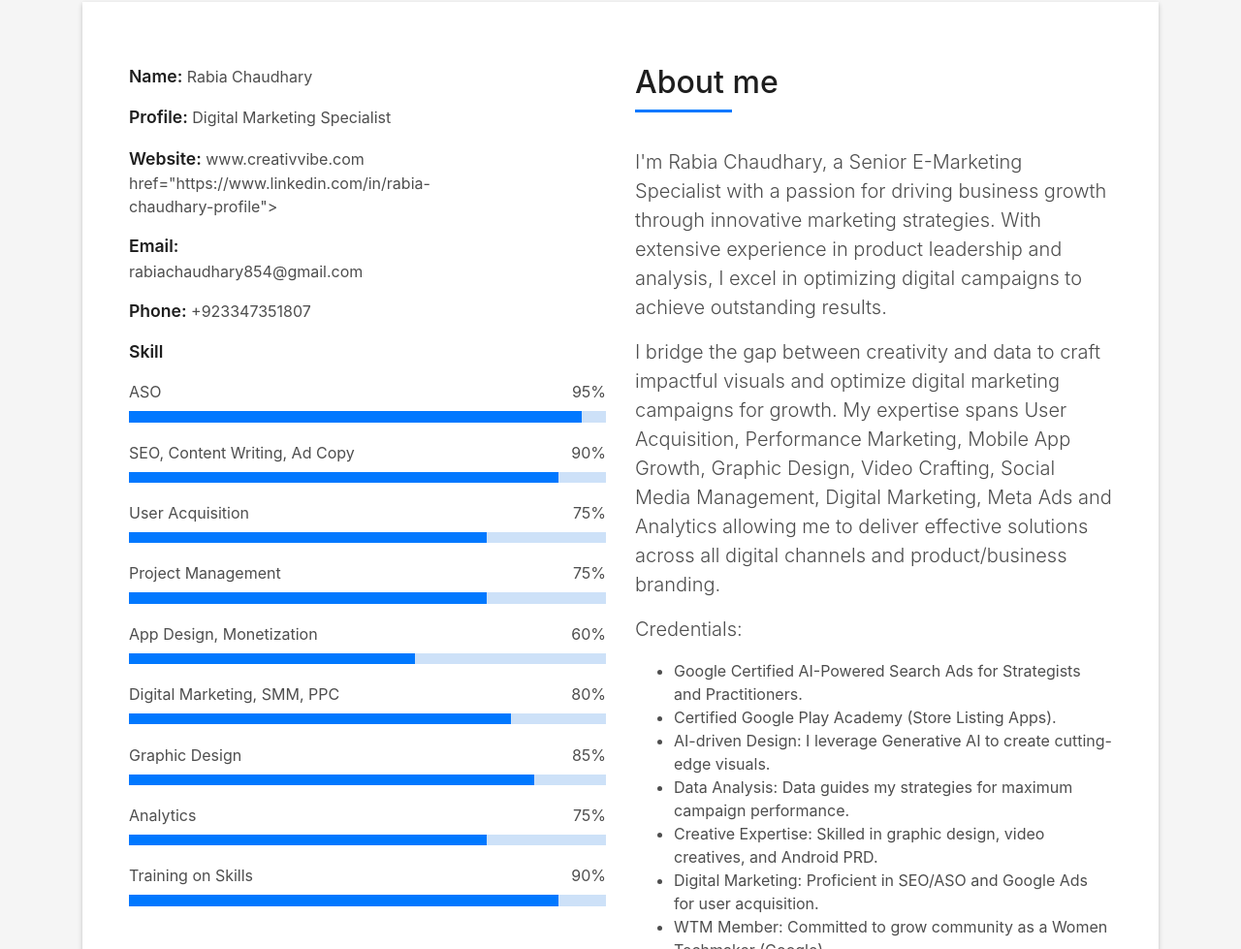
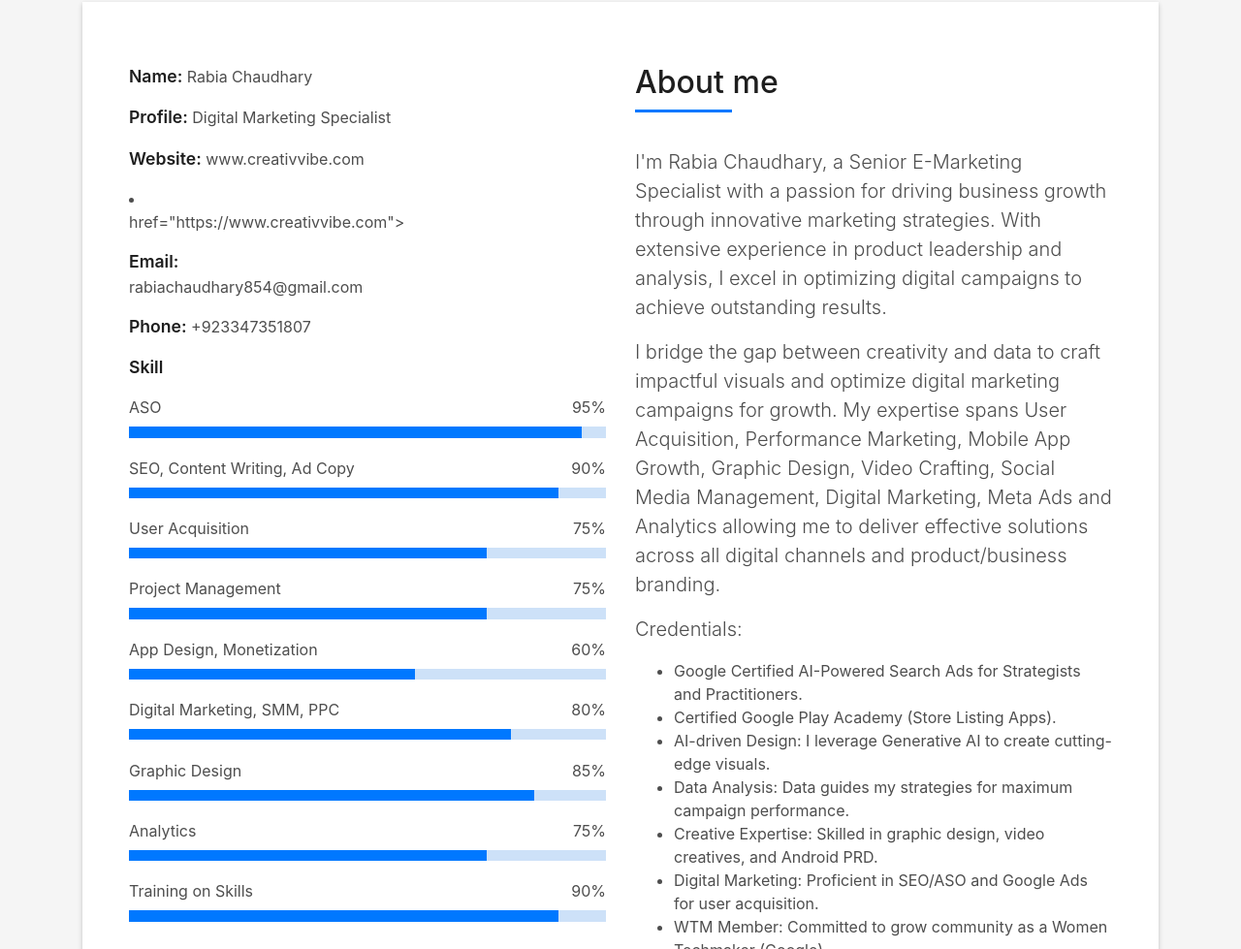
Before and after one commit to rabiachaudhary/rabiachaudhary.github.io, a plain HTML site: page index.html in a window 1280 px wide. Shown: the part 862-1841 px from the top of the page at 97% size. Drawn offline with Linux system fonts and the light colour scheme; files whose address does not match are found by name.

Commit message:
Update index.html

```diff
--- a/index.html
+++ b/index.html
@@ -105,7 +105,7 @@
                     <div class="about-info">
                       <p><span class="title-s">Name: </span> <span>Rabia Chaudhary</span></p>
                       <p><span class="title-s">Profile: </span> <span>Digital Marketing Specialist</span></p>
-					  <p><span class="title-s">Website: </span> <span>www.creativvibe.com<a> href="https://www.linkedin.com/in/rabia-chaudhary-profile"></a></span></p>
+					  <p><span class="title-s">Website: </span> <span>www.creativvibe.com<li></li><a> href="https://www.creativvibe.com"></a></li></span></p>
                       <p><span class="title-s">Email: </span> <span>rabiachaudhary854@gmail.com</span></p>
                       <p><span class="title-s">Phone: </span> <span>+923347351807</span></p>
                     </div>
```
